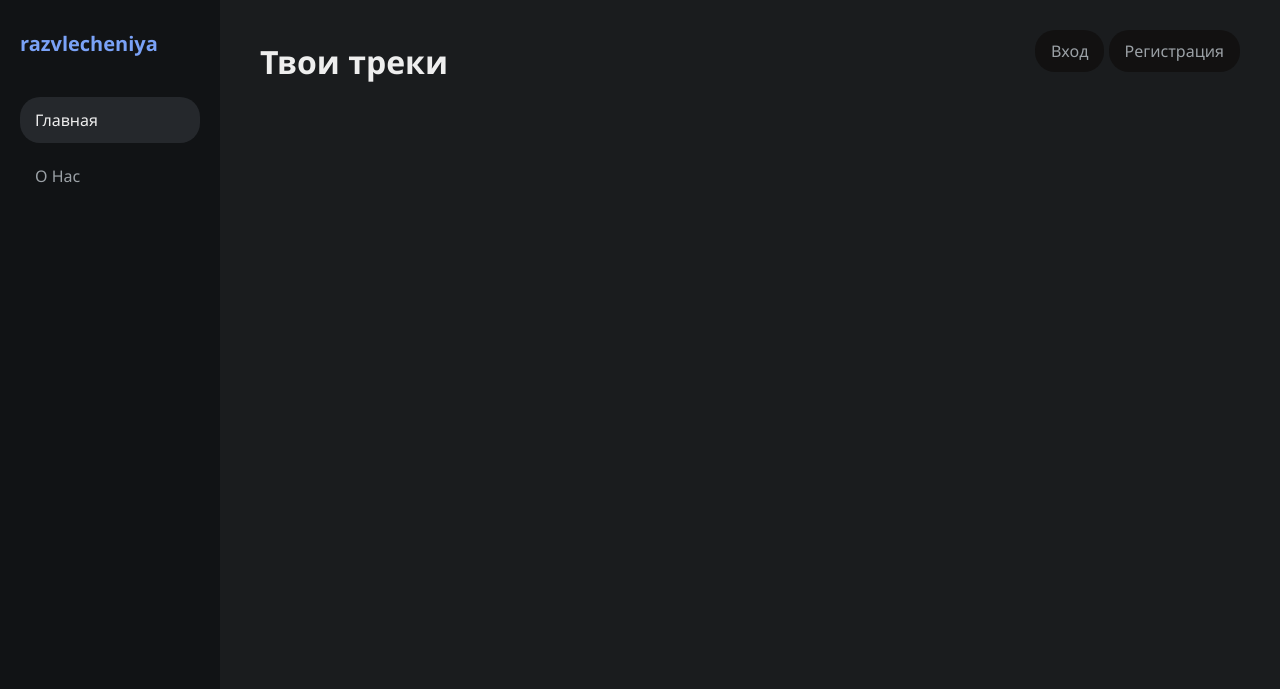
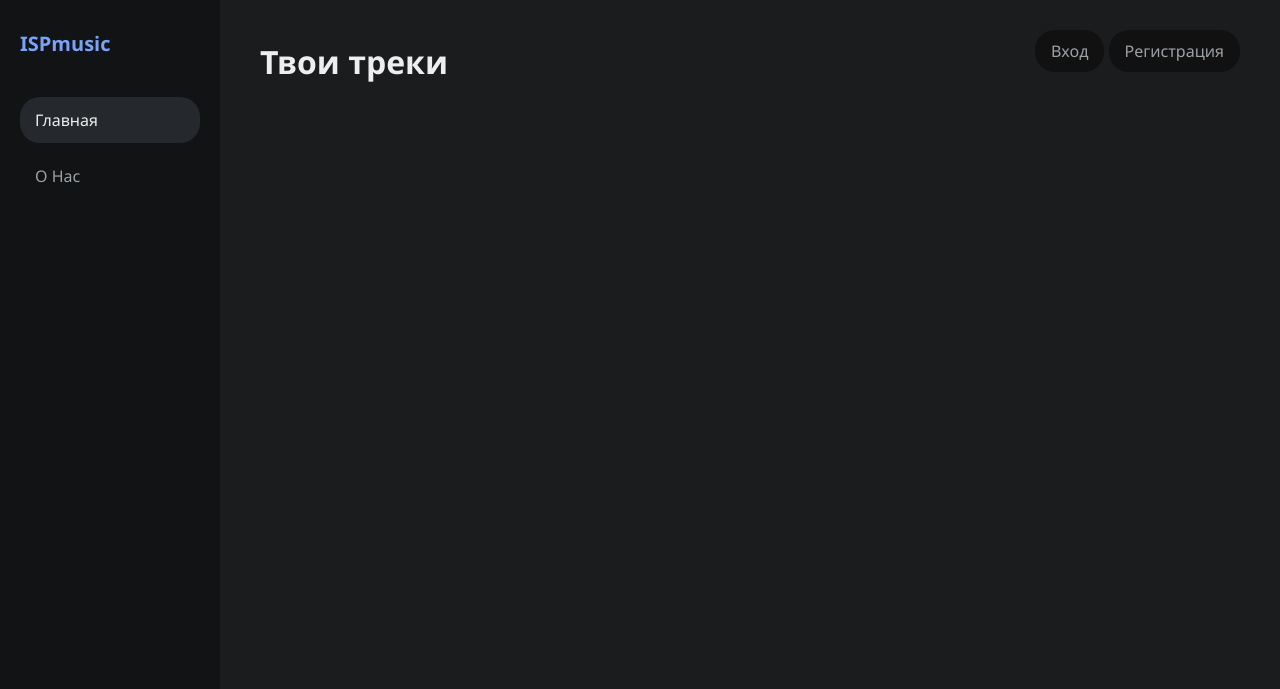
Before and after one commit to xakypeumy/razvlecheniya, a Flask app: page / in a window 1280 px wide. Shown: the top 689 px of the page. Run offline with Flask 3, Linux system fonts and the light colour scheme; data that the repository does not hold is empty.

Commit message:
Изменено имя бренда

```diff
--- a/templates/about.html
+++ b/templates/about.html
@@ -10,7 +10,7 @@
 <div class="app-layout">
 
     <aside class="side-menu">
-        <div class="brand">razvlecheniya</div>
+        <div class="brand">ISPmusic</div>
         <nav class="nav-links">
             <a href="{{ url_for('index') }}">Главная</a>
             <a href="#" class="active">О Нас</a>
--- a/templates/index.html
+++ b/templates/index.html
@@ -13,7 +13,7 @@
 
 <div class="app-layout">
     <aside class="side-menu">
-        <div class="brand">razvlecheniya</div>
+        <div class="brand">ISPmusic</div>
         <nav class="nav-links">
             <a href="#" class="active">Главная</a>
             <a href="{{ url_for('about') }}">О Нас</a>
--- a/templates/login.html
+++ b/templates/login.html
@@ -17,7 +17,7 @@
         {% endwith %}
 
         <form method="POST">
-            <input type="text" name="username" placeholder="Имя пользователя" required>
+            <input type="text" name="username" placeholder="Юзер или Адрес Эл. Почты" required>
             <input type="password" name="password" placeholder="Пароль" required>
             <button type="submit" class="btn login-btn">Войти</button>
         </form>
```
